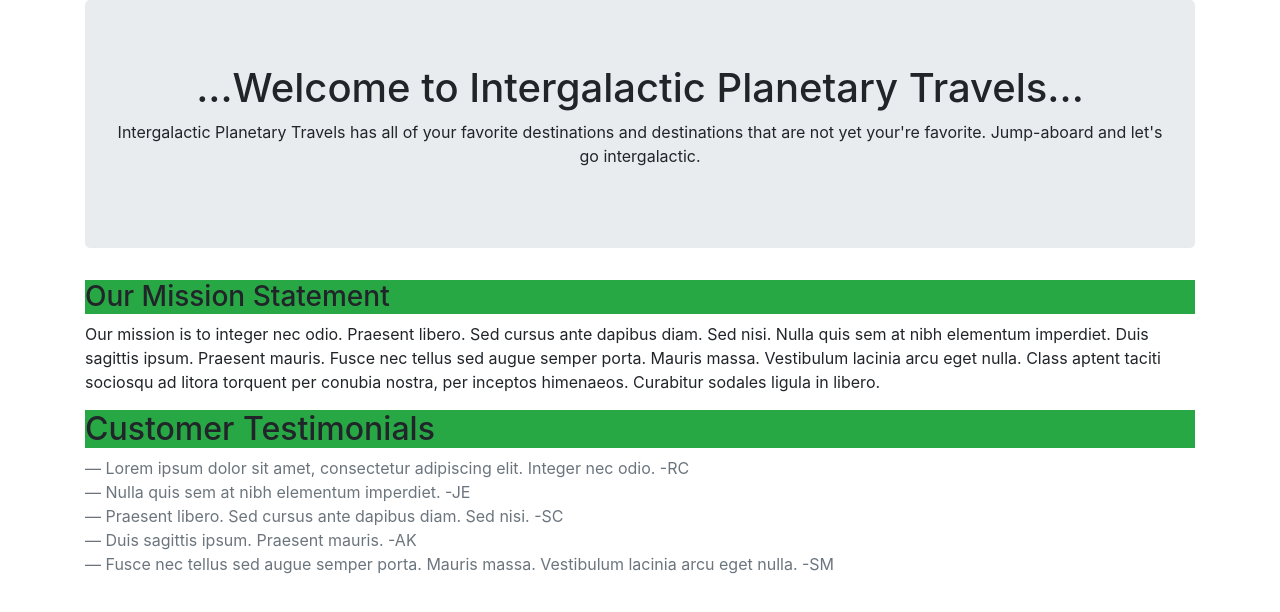
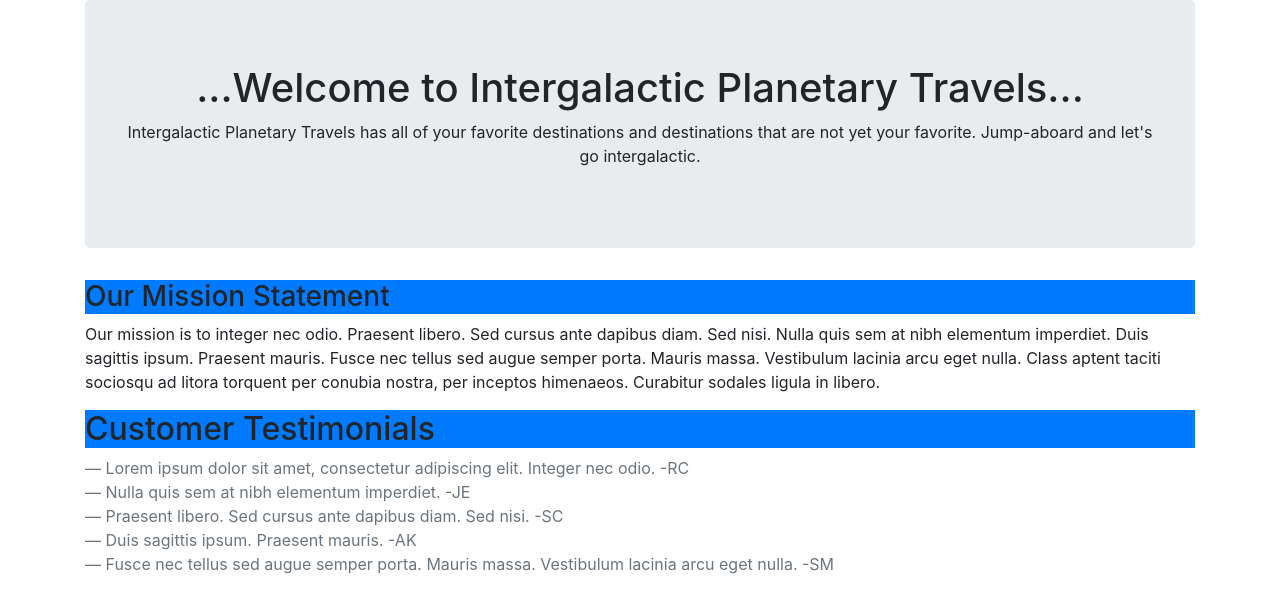
Before and after one commit to Rian-Carter/Vacation-Site, a plain HTML site: page index.html in a window 1280 px wide. Drawn offline with Linux system fonts and the light colour scheme.

Commit message:
changed bg-success to bg-primary

```diff
--- a/index.html
+++ b/index.html
@@ -10,18 +10,18 @@
   <div class="container">
     <div class="jumbotron">
       <h1>...Welcome to Intergalactic Planetary Travels...</h1>
-      <p class="p1">Intergalactic Planetary Travels has all of your favorite destinations and destinations that are not yet your're favorite. Jump-aboard and let's go intergalactic.</p>
+      <p class="p1">Intergalactic Planetary Travels has all of your favorite destinations and destinations that are not yet your favorite. Jump-aboard and let's go intergalactic.</p>
     </div>
 
-    <h3 class="bg-success">Our Mission Statement</h3>
+    <h3 class="bg-primary">Our Mission Statement</h3>
     <p>Our mission is to integer nec odio. Praesent libero. Sed cursus ante dapibus diam. Sed nisi. Nulla quis sem at nibh elementum imperdiet. Duis sagittis ipsum. Praesent mauris. Fusce nec tellus sed augue semper porta. Mauris massa. Vestibulum lacinia arcu eget nulla. Class aptent taciti sociosqu ad litora torquent per conubia nostra, per inceptos himenaeos. Curabitur sodales ligula in libero.</p>
 
-    <h2 class="bg-success">Customer Testimonials</h2>
+    <h2 class="bg-primary">Customer Testimonials</h2>
     <blockquote class="blockquote">
-      <footer class ="blockquote-footer">Lorem ipsum dolor sit amet, consectetur adipiscing elit. Integer nec odio. -RC</footer>
-      <footer class ="blockquote-footer">Nulla quis sem at nibh elementum imperdiet. -JE</footer>
-      <footer class ="blockquote-footer">Praesent libero. Sed cursus ante dapibus diam. Sed nisi. -SC</footer>
-      <footer class ="blockquote-footer">Duis sagittis ipsum. Praesent mauris. -AK</footer>
+      <footer class="blockquote-footer">Lorem ipsum dolor sit amet, consectetur adipiscing elit. Integer nec odio. -RC</footer>
+      <footer class="blockquote-footer">Nulla quis sem at nibh elementum imperdiet. -JE</footer>
+      <footer class="blockquote-footer">Praesent libero. Sed cursus ante dapibus diam. Sed nisi. -SC</footer>
+      <footer class="blockquote-footer">Duis sagittis ipsum. Praesent mauris. -AK</footer>
       <footer class="blockquote-footer">Fusce nec tellus sed augue semper porta. Mauris massa. Vestibulum lacinia arcu eget nulla. -SM</footer>
     </blockquote>
 
```
